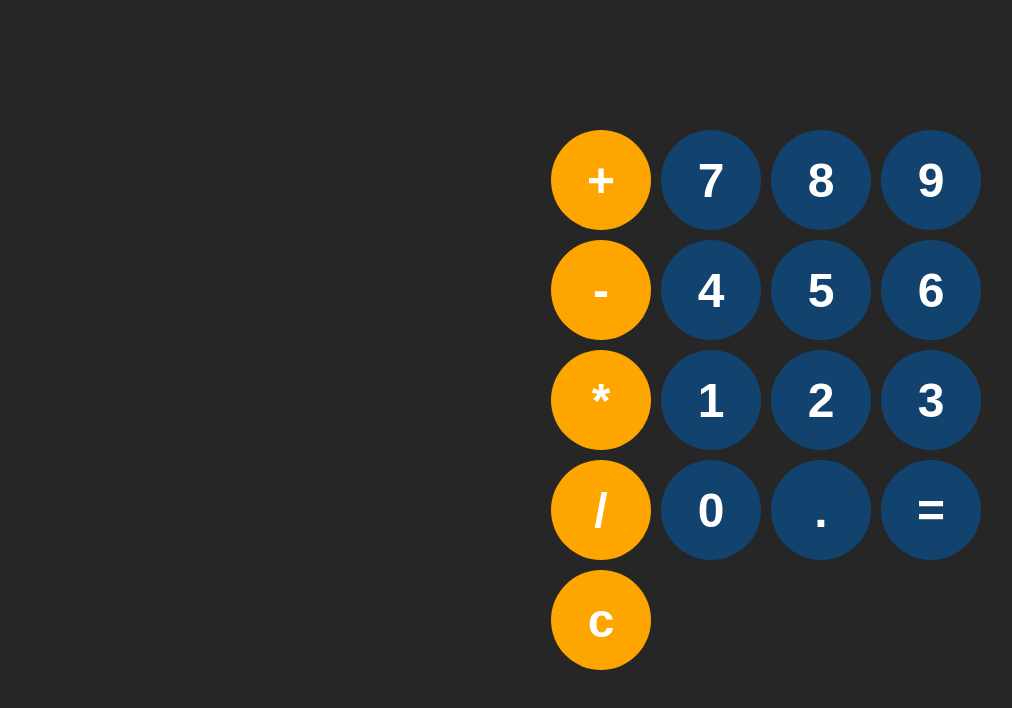
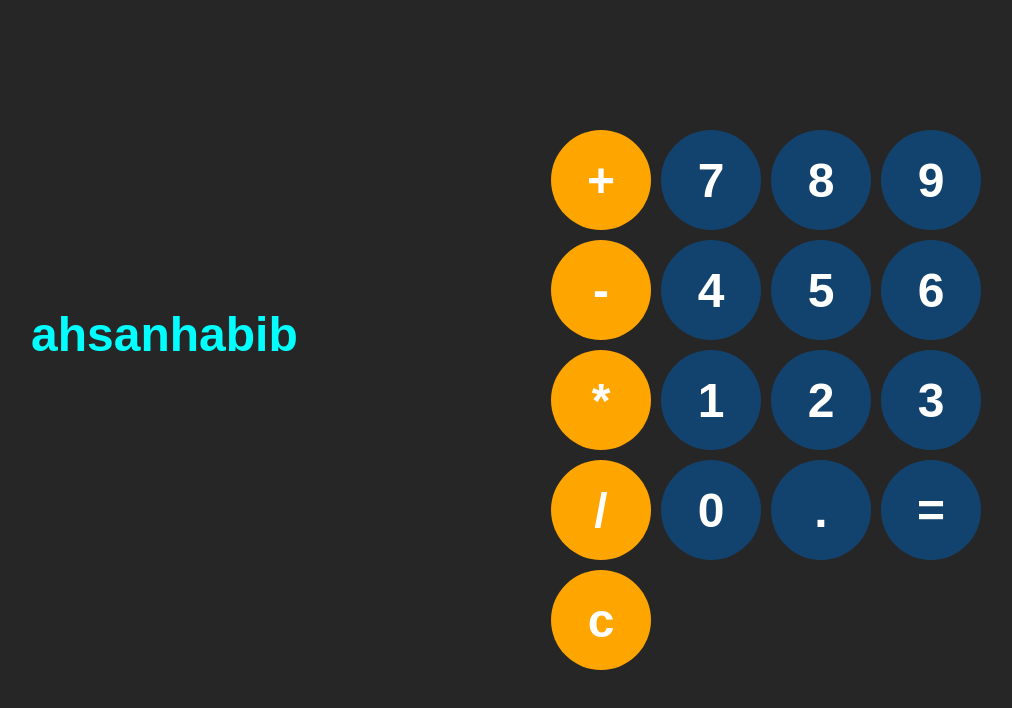
Before and after one commit to ahsanhabi1998/calculator, a plain HTML site: page index.html in a window 1280 px wide. Shown: the whole page, without its empty margins (124-1136 px from the left). Drawn offline with Linux system fonts and the light colour scheme.

Commit message:
2end commit h1 tag inculd

```diff
--- a/index.html
+++ b/index.html
@@ -9,9 +9,12 @@
 <body>
 
     <div id="calculato">
+        <h1>ahsanhabib</h2>
         <input id="display" readonly >
     </div>
+   <br><br>
     <div id="keys">
+
         <button onclick="appendToDisplay('+')" class="opperatoe-btn">+</button>
         <button onclick="appendToDisplay('7')">7</button>
         <button onclick="appendToDisplay('8')">8</button>
--- a/style.css
+++ b/style.css
@@ -56,3 +56,9 @@ button:active{
 .opperatoe-btn:active{
     background-color: hsl(35, 100%, 75%,);
 }
+h1{
+    color: aqua;
+    font-size: 3rem;
+    padding: 5px;
+
+}
```
